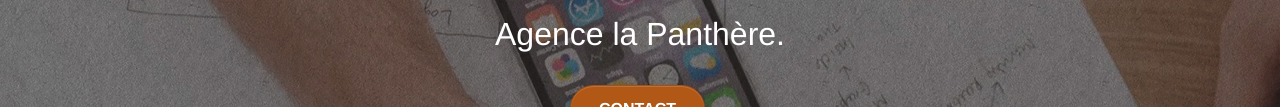
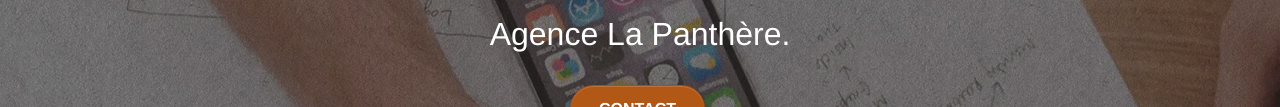
Before and after one commit to alexis77360/La-panthere, a plain HTML site: page index.html in a window 1280 px wide. Shown: the part 295-402 px from the top of the page. Drawn offline with Linux system fonts and the light colour scheme.

Commit message:
correction faute orthographe

```diff
--- a/index.html
+++ b/index.html
@@ -80,7 +80,7 @@
 					<div class="col-sm-12">
 						<img src="img/logo.png" class="center-block image-resize-mode" width="100" height="100" alt="Image d'une panthère qui représente le logo de la société" />
 						<h1 class="text-center hero-bloc-text tc-white ">
-							Agence la Panthère.
+							Agence La Panthère.
 						</h1>
 						<div class="text-center">
 							<a href="contact.html" class="btn btn-lg btn-clean btn-rd cta-hero btn-atomic-tangerine" id="cta-hero">Contact</a>
```
